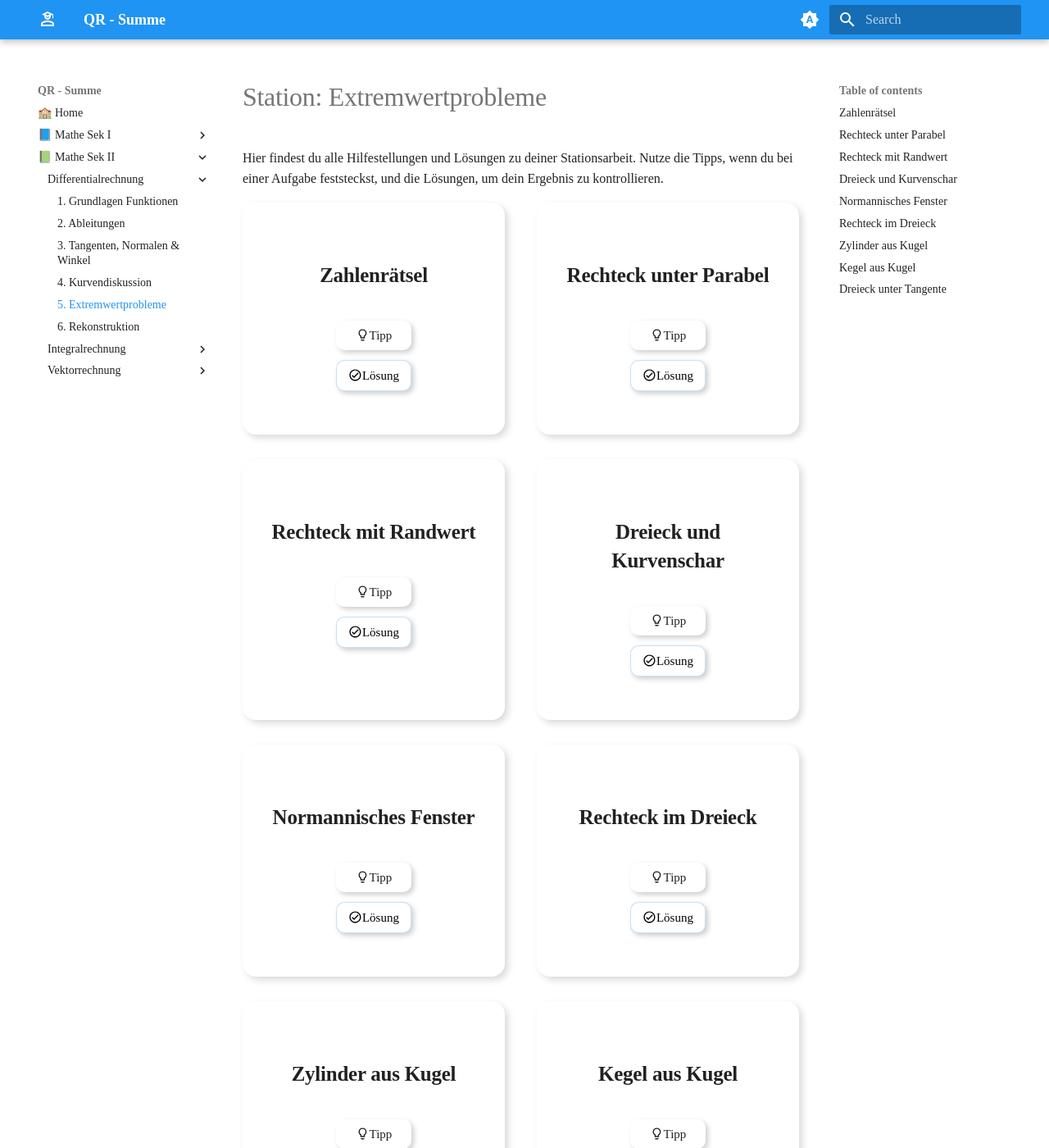
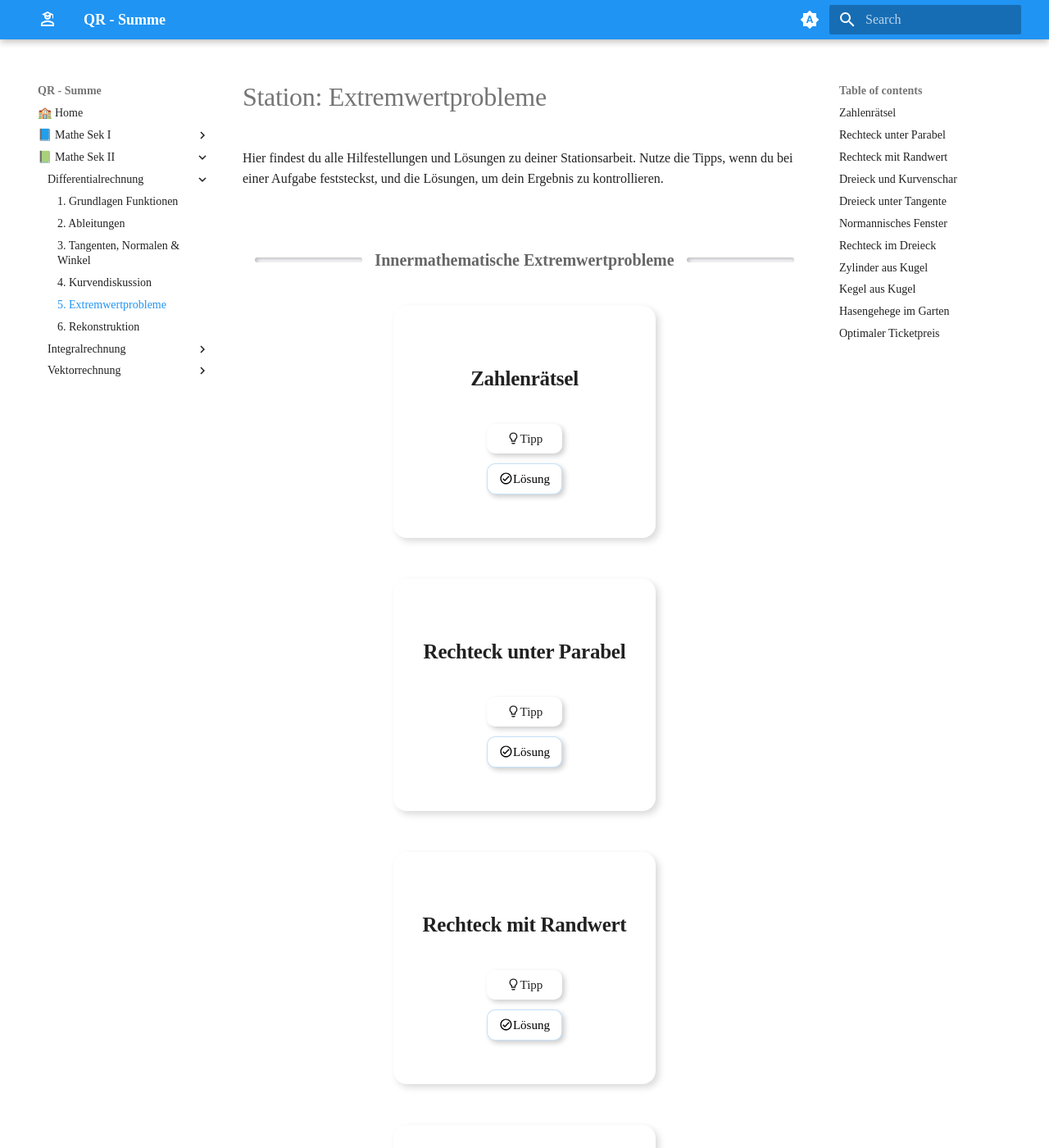
Before and after one commit to willipaufler/qr-edu, an MkDocs documentation site: the page built from docs/ma_sek_ii/diff/ewp/index.md, in a window 1280 px wide and 1400 px high. Shown: the whole window at 82% size. Built offline with MkDocs 1.6.1 and Material for MkDocs 9.7.7, drawn with Linux system fonts in a browser that asks for light colours; some web fonts are replaced; some of the changed text lies outside the part shown.

Commit message:
ökonomische extremwertaufgaben hinzugefügt, extra css sortiert

```diff
--- a/docs/ma_sek_ii/diff/ewp/index.md
+++ b/docs/ma_sek_ii/diff/ewp/index.md
@@ -1,6 +1,11 @@
 # Station: Extremwertprobleme
 
 Hier findest du alle Hilfestellungen und Lösungen zu deiner Stationsarbeit. Nutze die Tipps, wenn du bei einer Aufgabe feststeckst, und die Lösungen, um dein Ergebnis zu kontrollieren.
+
+
+
+
+<div class="neumorph-trenner">Innermathematische Extremwertprobleme</div>
 
 
 <div class="grid cards" markdown>
@@ -26,12 +31,29 @@ Hier findest du alle Hilfestellungen und Lösungen zu deiner Stationsarbeit. Nut
 [:material-check-circle-outline: Lösung](randwert_l.md){.neumorph-btn .neumorph-btn-primary}
 </div>
 
+
 <div class="neumorph-card" markdown>
 **Dreieck und Kurvenschar**
 ---
 [:material-lightbulb-outline: Tipp](dreieck_t.md){.neumorph-btn}
 [:material-check-circle-outline: Lösung](dreieck_l.md){.neumorph-btn .neumorph-btn-primary}
 </div>
+
+<div class="neumorph-card" markdown>
+**Dreieck unter Tangente**
+---
+[:material-lightbulb-outline: Tipp](tangente_t.md){.neumorph-btn}
+[:material-check-circle-outline: Lösung](tangente_l.md){.neumorph-btn .neumorph-btn-primary}
+</div>
+
+</div>
+
+
+<div class="neumorph-trenner">Geometrische Extremwertprobleme</div>
+
+<div class="grid cards" markdown>
+
+
 
 <div class="neumorph-card" markdown>
 **Normannisches Fenster**
@@ -62,11 +84,28 @@ Hier findest du alle Hilfestellungen und Lösungen zu deiner Stationsarbeit. Nut
 [:material-check-circle-outline: Lösung](kegel_l.md){.neumorph-btn .neumorph-btn-primary}
 </div>
 
+
+
+</div>
+
+
+<div class="neumorph-trenner">Ökonomische Extremwertprobleme</div>
+
+
+<div class="grid cards" markdown>
+
 <div class="neumorph-card" markdown>
-**Dreieck unter Tangente**
+**Hasengehege im Garten**
 ---
-[:material-lightbulb-outline: Tipp](tangente_t.md){.neumorph-btn}
-[:material-check-circle-outline: Lösung](tangente_l.md){.neumorph-btn .neumorph-btn-primary}
+[:material-lightbulb-outline: Tipp](gehege_t.md){.neumorph-btn}
+[:material-check-circle-outline: Lösung](gehege_l.md){.neumorph-btn .neumorph-btn-primary}
+</div>
+
+<div class="neumorph-card" markdown>
+**Optimaler Ticketpreis**
+---
+[:material-lightbulb-outline: Tipp](ticket_t.md){.neumorph-btn}
+[:material-check-circle-outline: Lösung](ticket_l.md){.neumorph-btn .neumorph-btn-primary}
 </div>
 
 </div>
--- a/docs/stylesheets/extra.css
+++ b/docs/stylesheets/extra.css
@@ -1,33 +1,176 @@
+/* ==========================================================================
+   1. TYPOGRAFIE & MATH-FRAMEWORKS
+   ========================================================================== */
+
 @font-face {
     font-family: 'Computer Modern';
     src: url('../assets/fonts/cmunrm.ttf') format('truetype');
     font-weight: normal;
     font-style: normal;
-  }
+}
 
-  :root {
+:root {
     --md-text-font: 'Computer Modern', serif;
-  }
+}
 
-
-/* Falls du KaTeX benutzt */
+/* Verhindert unschöne Zeilenumbrüche innerhalb von KaTeX-Formeln */
 .katex {
     white-space: nowrap;
 }
 
 
-/*
-/*
-/* Landing Page */
-/*------------------------*/
+/* ==========================================================================
+   2. GLOBAL LAYOUT (GRID & TRENNER)
+   ========================================================================== */
 
-/* Großer, prominenter CTA-Button für die Landingpage */
+/* Das Karten-Grid für die Aufgabenübersicht */
+.grid.cards {
+    display: grid;
+    /* auto-fill sorgt für gleichmäßige Verteilung der Spalten */
+    grid-template-columns: repeat(auto-fill, minmax(320px, 1fr));
+    /* Zentriert das gesamte Raster auf dem Bildschirm */
+    justify-content: center;
+    gap: 2.5rem; /* Raum zwischen den Karten */
+    margin: 2rem auto;
+    width: 100%;
+}
+
+/* Eingesenkte Neumorphic Trennlinie für die Themenbereiche */
+.neumorph-trenner {
+    display: flex;
+    align-items: center;
+    text-align: center;
+    margin: 3.5rem 0 2rem 0;
+    color: #666;
+    font-weight: 600;
+    font-size: 1rem;
+}
+
+/* Die 3D-Linien links und rechts vom Trenner-Text */
+.neumorph-trenner::before,
+.neumorph-trenner::after {
+    content: '';
+    flex: 1;
+    height: 6px;
+    border-radius: 3px;
+    box-shadow: inset 2px 2px 5px #b8b9be, inset -3px -3px 7px #fff;
+    margin: 0 15px;
+}
+
+
+/* ==========================================================================
+   3. KOMPONENTEN: NEUMORPHIC CARDS
+   ========================================================================== */
+
+/* Subtile, zentrierte Aufgabenkarte */
+.neumorph-card {
+    background: var(--md-default-bg-color);
+    border-radius: 16px !important;
+    max-width: 320px; /* Hält die Karten kompakt */
+    width: 100%;
+    box-shadow: 4px 4px 8px rgba(0, 0, 0, 0.15),
+                -4px -4px 8px rgba(255, 255, 255, 0.05);
+    border: 1px solid rgba(255, 255, 255, 0.05) !important; /* Hauchzarte Kante */
+    padding: 1.5rem; /* Großzügiger Platz wirkt bei Zentrierung besser */
+    transition: transform 0.2s ease;
+
+    /* Flexbox für saubere vertikale Zentrierung der Karteninhalte */
+    display: flex;
+    flex-direction: column;
+    align-items: center;
+    text-align: center;
+    margin: 0 auto;
+}
+
+/* Mouse-Over Effekt für Karten */
+.neumorph-card:hover {
+    transform: none; /* Aktuell deaktiviert (Karten sinken nicht ein) */
+}
+
+
+/* ==========================================================================
+   4. KOMPONENTEN: BUTTONS (BASIS-STYLING)
+   ========================================================================== */
+
+/* Kompakte Standard-Buttons innerhalb der Karten (Tipp / Lösung) */
+.md-typeset .neumorph-btn {
+    background: var(--md-default-bg-color);
+    border-radius: 10px;
+    padding: 6px 14px;
+    font-size: 0.75rem; /* Kleinere, smarte Schrift für Buttons */
+    display: inline-flex;
+    align-items: center;
+    box-shadow: 3px 3px 6px rgba(0, 0, 0, 0.2),
+                -2px -2px 5px rgba(255, 255, 255, 0.05);
+    border: none;
+
+    /* Text- und Linkregeln */
+    color: var(--md-typeset-color) !important;
+    text-decoration: none !important;
+    transition: all 0.3s ease !important;
+
+    /* Perfekte Zentrierung und Größe innerhalb der Karte */
+    width: 100%;
+    max-width: 180px;
+    justify-content: center;
+    margin: 6px 0; /* Vertikaler Abstand zwischen den Buttons */
+}
+
+/* Globaler Hover-Effekt für alle Standard-Buttons (sinkt leicht ein) */
+.md-typeset .neumorph-btn:hover {
+    transform: translateY(2px) !important;
+    background: var(--md-default-bg-color) !important;
+}
+
+
+/* ==========================================================================
+   5. FARB-SCHEMATA (HELL- & DUNKELMODUS OVERRIDES)
+   ========================================================================== */
+
+/* --- LIGHT MODE (Standard-Theme: Blau-Akzente) --- */
+[data-md-color-scheme="default"] .md-typeset .neumorph-btn-primary,
+[data-md-color-scheme="default"] .md-typeset .neumorph-btn-cta {
+    color: #000000 !important;
+    border: 1px solid rgba(30, 136, 229, 0.25) !important; /* Light-Mode Blau */
+}
+
+[data-md-color-scheme="default"] .md-typeset .neumorph-btn-primary:hover,
+[data-md-color-scheme="default"] .md-typeset .neumorph-btn-cta:hover {
+    color: #000000 !important;
+    background: rgba(30, 136, 229, 0.05) !important; /* Hauchzarter blauer Schimmer innen */
+    border: 1px solid rgba(30, 136, 229, 0.5) !important;
+    box-shadow: 0px 0px 10px rgba(30, 136, 229, 0.15) !important;
+}
+
+/* --- DARK MODE (Slate-Theme: Eduki-Grün-Akzente) --- */
+[data-md-color-scheme="slate"] .md-typeset .neumorph-btn-primary,
+[data-md-color-scheme="slate"] .md-typeset .neumorph-btn-cta {
+    color: #ffffff !important; /* Edler Buchdruck-Look */
+    border: 1px solid rgba(76, 175, 80, 0.4) !important; /* Dezente grüne Kante */
+    background: rgba(76, 175, 80, 0.02) !important;
+}
+
+[data-md-color-scheme="slate"] .md-typeset .neumorph-btn-primary:hover,
+[data-md-color-scheme="slate"] .md-typeset .neumorph-btn-cta:hover {
+    color: #ffffff !important;
+    background: rgba(76, 175, 80, 0.05) !important; /* Schimmert beim Drüberfahren grünlich auf */
+    border: 1px solid rgba(76, 175, 80, 0.8) !important;
+    box-shadow: 0px 0px 15px rgba(76, 175, 80, 0.25),
+                4px 4px 12px rgba(0, 0, 0, 0.4) !important;
+}
+
+
+/* ==========================================================================
+   6. LANDING PAGE SPEZIFISCHE ELEMENTE
+   ========================================================================== */
+
+/* Großer, prominenter Call-to-Action Button */
 .md-typeset .neumorph-btn-cta {
     max-width: 280px !important;
     padding: 12px 24px !important;
     font-size: 1rem !important;
     font-weight: 600;
-    color: #4caf50 !important; /* Nutzt dein schönes Eduki-/Lösungs-Grün */
+    color: #4caf50 !important; /* Eduki- / Lösungs-Grün */
     border: 1px solid rgba(76, 175, 80, 0.3) !important;
     box-shadow: 4px 4px 10px rgba(0, 0, 0, 0.3),
                 -3px -3px 8px rgba(255, 255, 255, 0.05),
@@ -36,137 +179,16 @@
     transition: all 0.3s ease;
 }
 
-/* Hover-Effekt für den Haupt-Button */
+/* Hover-Effekt für den CTA-Button (schwebt nach oben statt einzusinken) */
 .md-typeset .neumorph-btn-cta:hover {
-    transform: translateY(-2px) !important; /* Schwebt leicht nach oben statt einzusinken, da es der Haupt-Button ist */
+    transform: translateY(-2px) !important;
     border: 1px solid rgba(76, 175, 80, 0.6) !important;
     box-shadow: 0px 0px 15px rgba(76, 175, 80, 0.2),
                 4px 4px 12px rgba(0, 0, 0, 0.4);
     color: #fff !important;
-    /*background: rgba(76, 175, 80, 0.1) !important;*/
 }
 
-
-
-
-
-/*-------------------------------*/
-/*
-/* Neumorphic buttons */
-/*
-/*
-
-
-/* Container für mehr Abstand zwischen den Karten */
-.grid.cards {
-    gap: 1.5rem !important; /* Erhöht den Zwischenraum */
-}
-
-/* Subtile Neumorphic Card */
-.neumorph-card {
-    background: var(--md-default-bg-color);
-    border-radius: 16px !important;
-    padding: 1.2rem;
-    max-width: 320px; /* Macht die Karten etwas schmaler/kleiner */
-    /* Weniger Blur (von 15px auf 6px) für weniger "Glow" */
-    box-shadow: 4px 4px 8px rgba(0, 0, 0, 0.15),
-                -4px -4px 8px rgba(255, 255, 255, 0.05);
-    border: 1px solid rgba(255, 255, 255, 0.05) !important; /* Hauchzarte Kante */
-    transition: transform 0.2s ease;
-
-    /*Zentrierung*/
-    display: flex;
-    flex-direction: column; /* Stapelt die Inhalte untereinander */
-    align-items: center;    /* Zentriert alles horizontal */
-    text-align: center;     /* Zentriert den Text innerhalb der Zeilen */
-
-    padding: 1.5rem;        /* Etwas mehr Platz wirkt bei Zentrierung besser */
-}
-
-.neumorph-card:hover {
-    transform: none;
-    /*box-shadow: 6px 6px 12px rgba(0, 0, 0, 0.2);*/ /*Karten sinken ein bei mouse-over*/
-}
-
-/* Kompakte Neumorphic Buttons */
-.md-typeset .neumorph-btn {
-    background: var(--md-default-bg-color);
-    border-radius: 10px;
-    padding: 6px 14px; /* Etwas kleiner */
-    margin: 8px 4px;
-    font-size: 0.75rem; /* Kleinere Schrift für Buttons */
-    display: inline-flex;
-    align-items: center;
-    box-shadow: 3px 3px 6px rgba(0, 0, 0, 0.2),
-                -2px -2px 5px rgba(255, 255, 255, 0.05);
-    border: none;
-
-    /*für zentrierung*/
-    width: 100%;           /* Nutzt den Platz in der Karte */
-    max-width: 180px;      /* Verhindert, dass sie zu riesig werden */
-    justify-content: center;
-    margin: 6px 0;         /* Vertikaler Abstand zwischen den Buttons */
-}
-
-/* ==========================================================================
-   1. Allgemeine Button-Basisregeln (für beide Modi)
-   ========================================================================== */
-.md-typeset .neumorph-btn {
-    color: var(--md-typeset-color) !important;
-    text-decoration: none !important;
-    transition: all 0.3s ease !important;
-}
-
-/* Globaler Hover-Effekt (sinkt leicht ein) */
-.md-typeset .neumorph-btn:hover {
-    transform: translateY(2px) !important;
-    background: var(--md-default-bg-color) !important;
-}
-
-
-/* ==========================================================================
-   2. Modus-abhängiges Design (Hell = Blau | Dunkel = Grün)
-   ========================================================================== */
-
-/* --- LIGHT MODE (data-md-color-scheme: default) --- */
-[data-md-color-scheme="default"] .md-typeset .neumorph-btn-primary,
-[data-md-color-scheme="default"] .md-typeset .neumorph-btn-cta {
-    color: #000000 !important; /* Ein schönes, klares Light-Mode Blau */
-    border: 1px solid rgba(30, 136, 229, 0.25) !important;
-}
-
-/* Hover-Effekt im Light Mode */
-[data-md-color-scheme="default"] .md-typeset .neumorph-btn-primary:hover,
-[data-md-color-scheme="default"] .md-typeset .neumorph-btn-cta:hover {
-    color: #000000 !important; /* Etwas dunkleres Blau für optimalen Kontrast */
-    background: rgba(30, 136, 229, 0.05) !important; /* Hauchzarter blauer Schimmer innen */
-    border: 1px solid rgba(30, 136, 229, 0.5) !important;
-    box-shadow: 0px 0px 10px rgba(30, 136, 229, 0.15) !important;
-}
-
-
-/* --- DARK MODE (data-md-color-scheme: slate) --- */
-[data-md-color-scheme="slate"] .md-typeset .neumorph-btn-primary,
-[data-md-color-scheme="slate"] .md-typeset .neumorph-btn-cta {
-    color: #ffffff !important; /* Weißer Text für den edlen Buchdruck-Look */
-    border: 1px solid rgba(76, 175, 80, 0.4) !important; /* Etwas kräftigere, aber dezente grüne Kante */
-    background: rgba(76, 175, 80, 0.02) !important; /* Hauchzarte grüne Hintergrund-Nuance */
-}
-
-/* Hover-Effekt im Dark Mode: Button füllt sich sanft mit Grün */
-[data-md-color-scheme="slate"] .md-typeset .neumorph-btn-primary:hover,
-[data-md-color-scheme="slate"] .md-typeset .neumorph-btn-cta:hover {
-    color: #ffffff !important;
-    background: rgba(76, 175, 80, 0.05) !important; /* Schimmert beim Drüberfahren ein wenig mehr */
-    border: 1px solid rgba(76, 175, 80, 0.8) !important; /* Kante leuchtet präzise auf */
-    box-shadow: 0px 0px 15px rgba(76, 175, 80, 0.25),
-                4px 4px 12px rgba(0, 0, 0, 0.4) !important;
-}
-
-
-
-
-
+/* Responsiver Haupt-Titel auf der Landingpage */
 .hero-title {
     /* Fluid Typography: Passt sich stufenlos der Displaygröße an */
     font-size: clamp(1.5rem, 6.5vw, 2.8rem) !important;
@@ -176,7 +198,7 @@
     margin-bottom: 1rem;
     color: var(--md-typeset-color) !important;
 
-    /* Verhindert das unschöne Abschneiden mitten im Wort */
+    /* Verhindert unschönes Abschneiden mitten im Wort */
     word-break: normal !important;
     overflow-wrap: normal !important;
     hyphens: none !important;
```
Also changed, not shown: docs/ma_sek_ii/diff/ewp/gehege_l.md (added, +61 -0 lines), docs/ma_sek_ii/diff/ewp/gehege_t.md (added, +9 -0 lines), docs/ma_sek_ii/diff/ewp/ticket_l.md (added, +67 -0 lines), docs/ma_sek_ii/diff/ewp/ticket_t.md (added, +17 -0 lines).
